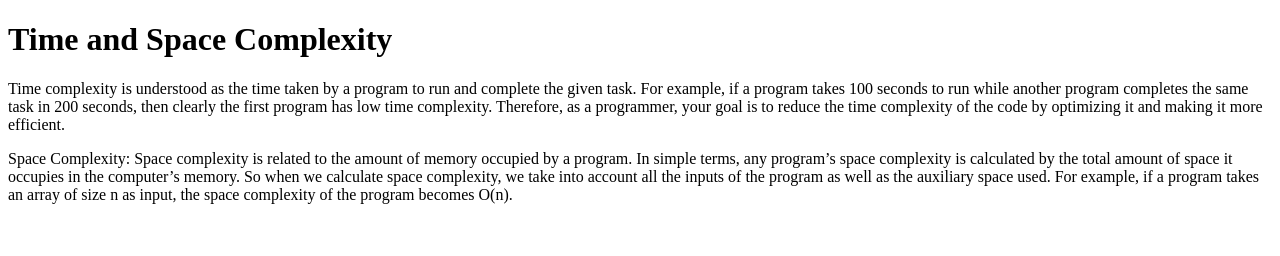
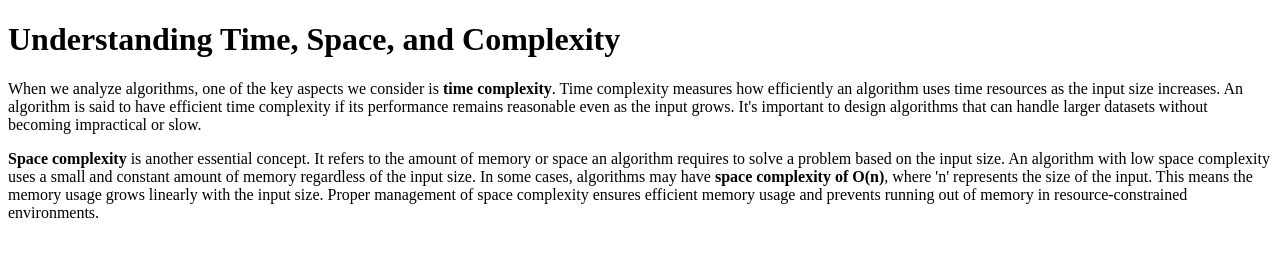
Before and after one commit to acciojob/time-and-space-complexity-Satish-Dewasi, a website: page main.html in a window 1280 px wide. Drawn offline with Linux system fonts and the light colour scheme.

Commit message:
created a submission

```diff
--- a/main.html
+++ b/main.html
@@ -9,15 +9,11 @@
 <body>
 	<!-- the entire body must be written by student -->
 
- <h1> Time and Space Complexity </h1>
+<h1>Understanding Time, Space, and Complexity</h1>
 
-	<p>
+<p>When we analyze algorithms, one of the key aspects we consider is <b>time complexity</b>. Time complexity measures how efficiently an algorithm uses time resources as the input size increases. An algorithm is said to have efficient time complexity if its performance remains reasonable even as the input grows. It's important to design algorithms that can handle larger datasets without becoming impractical or slow.</p>
 
-		Time complexity is understood as the time taken by a program to run and complete the given task. For example, if a program takes 100 seconds to run while another program completes the same task in 200 seconds, then clearly the first program has low time complexity. Therefore, as a programmer, your goal is to reduce the time complexity of the code by optimizing it and making it more efficient.
-	</p>
-       <p>
-		   Space Complexity: Space complexity is related to the amount of memory occupied by a program. In simple terms, any program’s space complexity is calculated by the total amount of space it occupies in the computer’s memory. So when we calculate space complexity, we take into account all the inputs of the program as well as the auxiliary space used. For example, if a program takes an array of size n as input, the space complexity of the program becomes O(n).
-	</p>
+<p><b>Space complexity</b> is another essential concept. It refers to the amount of memory or space an algorithm requires to solve a problem based on the input size. An algorithm with low space complexity uses a small and constant amount of memory regardless of the input size. In some cases, algorithms may have <b>space complexity of O(n)</b>, where 'n' represents the size of the input. This means the memory usage grows linearly with the input size. Proper management of space complexity ensures efficient memory usage and prevents running out of memory in resource-constrained environments.</p>
 
 
     <script type="text/javascript" src="./script.js">
```
